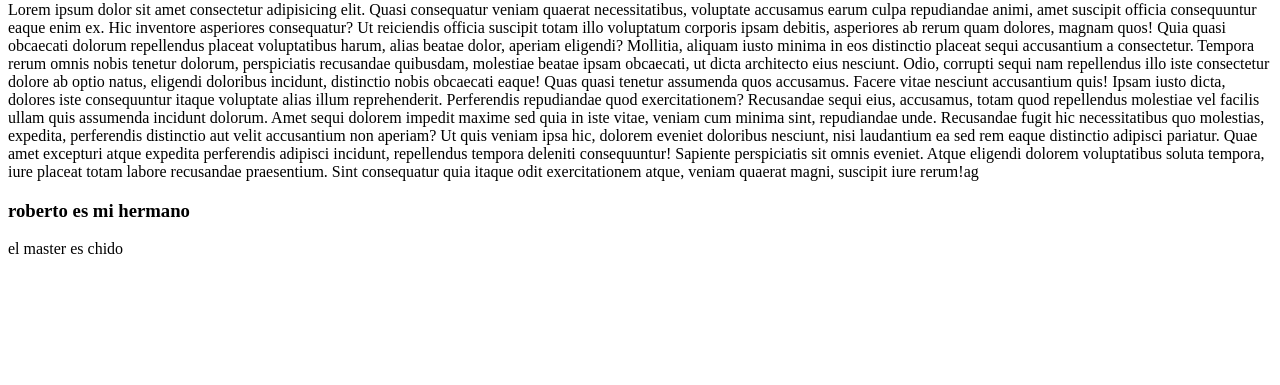
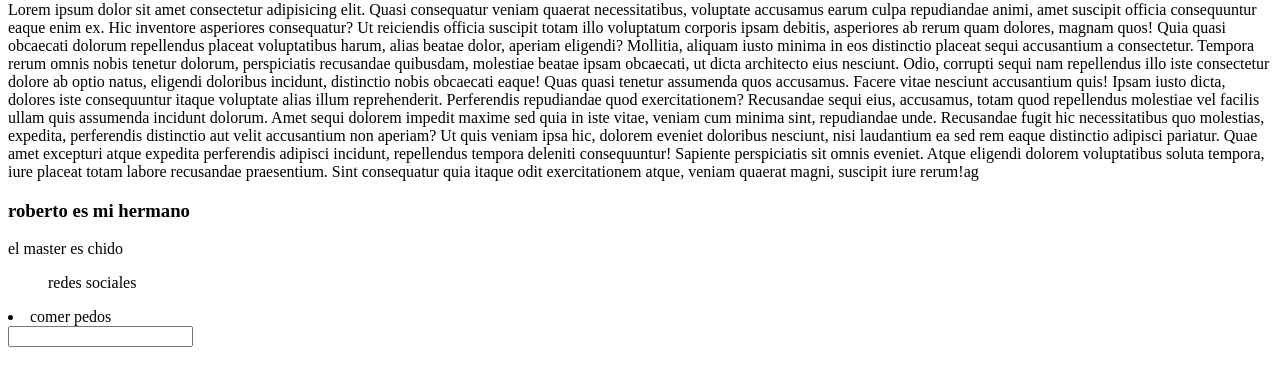
Before and after one commit to alexis2334/git-curso, a plain HTML site: page index.html in a window 1280 px wide. Shown: the part 79-464 px from the top of the page. Drawn offline with Linux system fonts and the light colour scheme.

Commit message:
commit de liz

```diff
--- a/index.html
+++ b/index.html
@@ -43,6 +43,9 @@
     el master es chido
   </section>
   <footer>
+ <ul>redes sociales</ul>
+ <li>comer pedos</li>
+ <input type="text" name="boton" required>
 
 </footer>
 
```
